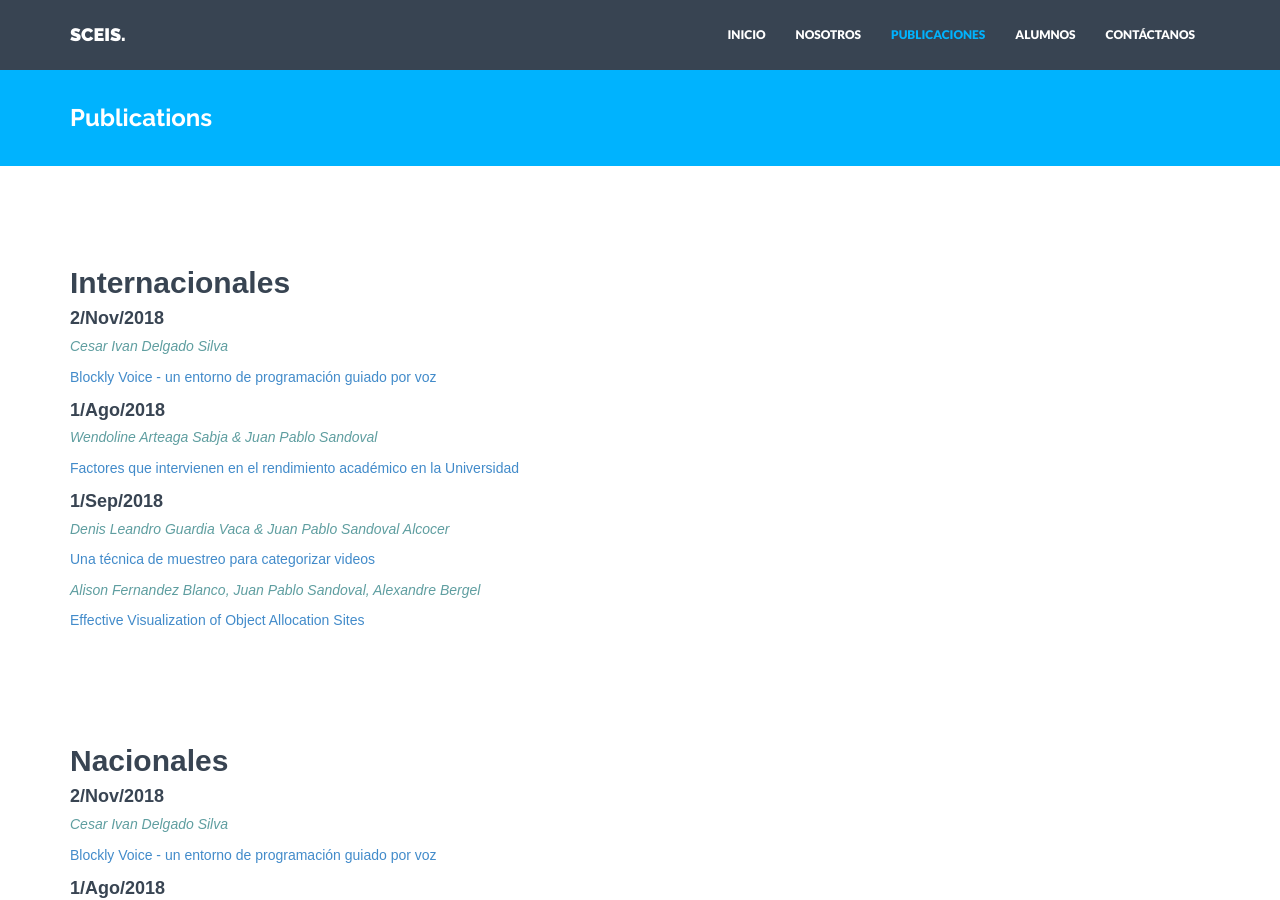
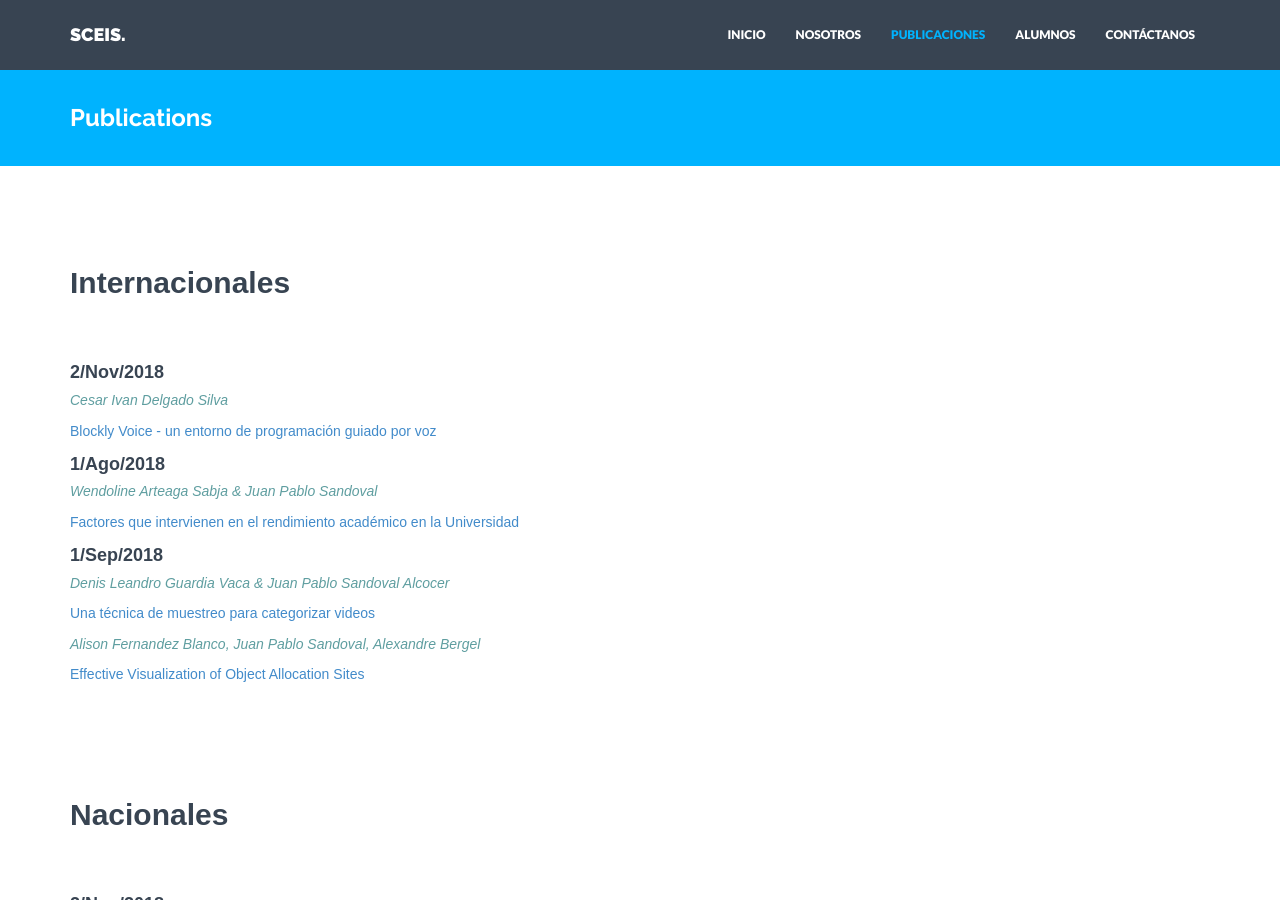
Before and after one commit to SociedadCEIS/paginaSCEIS, a Jekyll site: the page built from publications.html, in a window 1280 px wide and 900 px high. Built offline with Jekyll 4.4.1, drawn with Linux system fonts in a browser that asks for light colours; nearby versions of some CDN libraries.

Commit message:
margin seccions

```diff
--- a/publications.html
+++ b/publications.html
@@ -7,7 +7,7 @@ permalink: /publications/
     <div class="row">
         <div class="col-lg-6" id="Internacionales">
 
-            <h2 style="font-family:Arial, Helvetica, sans-serif;">Internacionales</h2>
+            <h2 style="font-family:Arial, Helvetica, sans-serif; margin-bottom: 5vw;">Internacionales</h2>
 
             <h4 style="font-family:Arial, Helvetica, sans-serif;">2/Nov/2018</h4>
             <h5 style="font-family:Arial, Helvetica, sans-serif; color:cadetblue"><i>Cesar Ivan Delgado Silva</i></h5>
@@ -30,7 +30,7 @@ permalink: /publications/
 <div class="container mtb">
     <div class="row">
         <div class="col-lg-6" id="Nacionales">
-            <h2 style="font-family:Arial, Helvetica, sans-serif;">Nacionales</h2>
+            <h2 style="font-family:Arial, Helvetica, sans-serif; margin-bottom: 5vw;">Nacionales</h2>
 
             <h4 style="font-family:Arial, Helvetica, sans-serif;">2/Nov/2018</h4>
             <h5 style="font-family:Arial, Helvetica, sans-serif; color:cadetblue"><i>Cesar Ivan Delgado Silva</i></h5>
```
